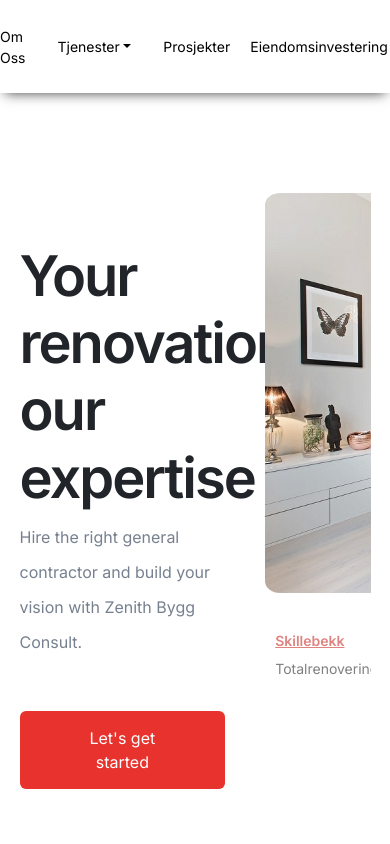
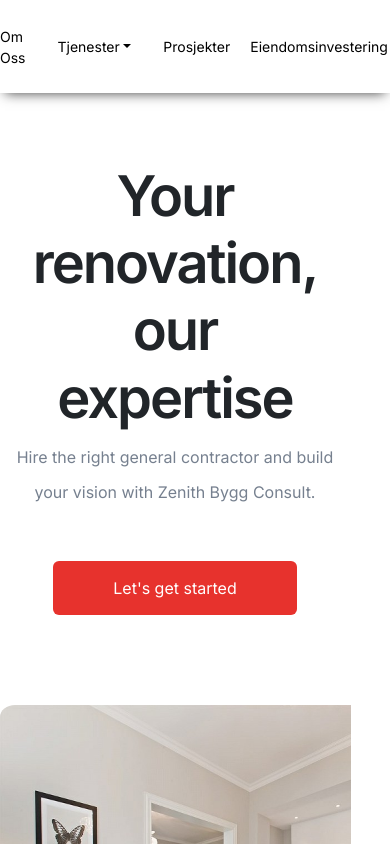
Before and after one commit to DevrMichael/zbc, a Next.js app: page / in a window 390 px wide. Shown: the top 844 px of the page. Built offline with nearby package versions, Linux system fonts and the light colour scheme.

Commit message:
Add media query for the hero container

```diff
--- a/components/Hero/Hero.module.scss
+++ b/components/Hero/Hero.module.scss
@@ -1,6 +1,22 @@
 @import '../../styles/custom.scss';
 
 .container {
+  @media only screen and (max-width: 730px) {
+    display: block;
+    width: 100%;
+    padding-block: 20px;
+
+    .content {
+      width: 95% !important;
+      margin: auto;
+      text-align: center;
+    }
+
+    .projects {
+      padding-block: 90px;
+    }
+  }
+
   display: flex;
   width: 90%;
   padding-block: 100px;
```
